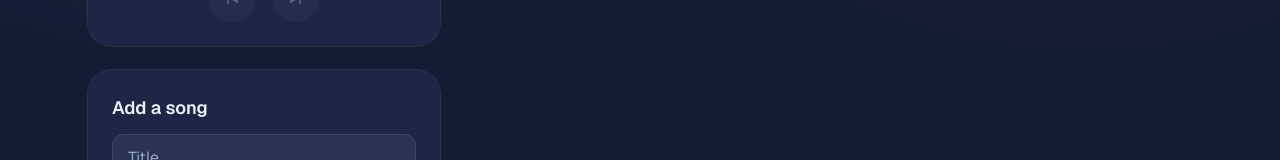
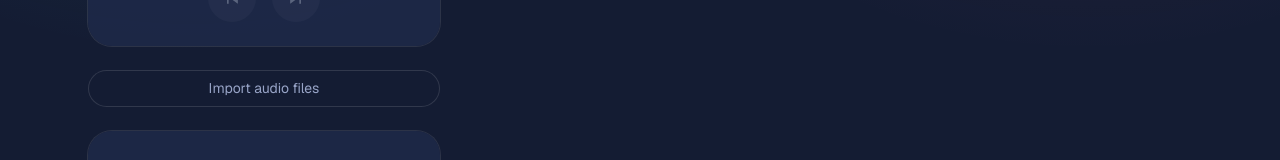
Before and after one commit to Juanescuaran2041/Music-Player-Workshop, a Next.js app: page / in a window 1280 px wide. Shown: the part 554-714 px from the top of the page. Built offline with nearby package versions, Linux system fonts and the light colour scheme; no server answers.

Commit message:
Wire import button into the player

```diff
--- a/components/Player.tsx
+++ b/components/Player.tsx
@@ -4,6 +4,7 @@ import { useRef, useState } from "react";
 import { Playlist } from "@/lib/Playlist";
 import { Song } from "@/lib/Song";
 import AddSongForm, { Placement } from "./AddSongForm";
+import ImportAudio from "./ImportAudio";
 import NowPlaying from "./NowPlaying";
 import SongList from "./SongList";
 
@@ -25,6 +26,10 @@ export default function Player() {
 
     if (playlist.current === null) playlist.current = playlist.head;
     sync();
+  }
+
+  async function handleImport(files: File[]) {
+    throw new Error("Not implemented");
   }
 
   function handleRemove(id: string) {
@@ -59,6 +64,7 @@ export default function Player() {
           onPrevious={handlePrevious}
           onNext={handleNext}
         />
+        <ImportAudio onFiles={handleImport} />
         <AddSongForm size={songs.length} onAdd={handleAdd} />
       </div>
       <SongList
```
